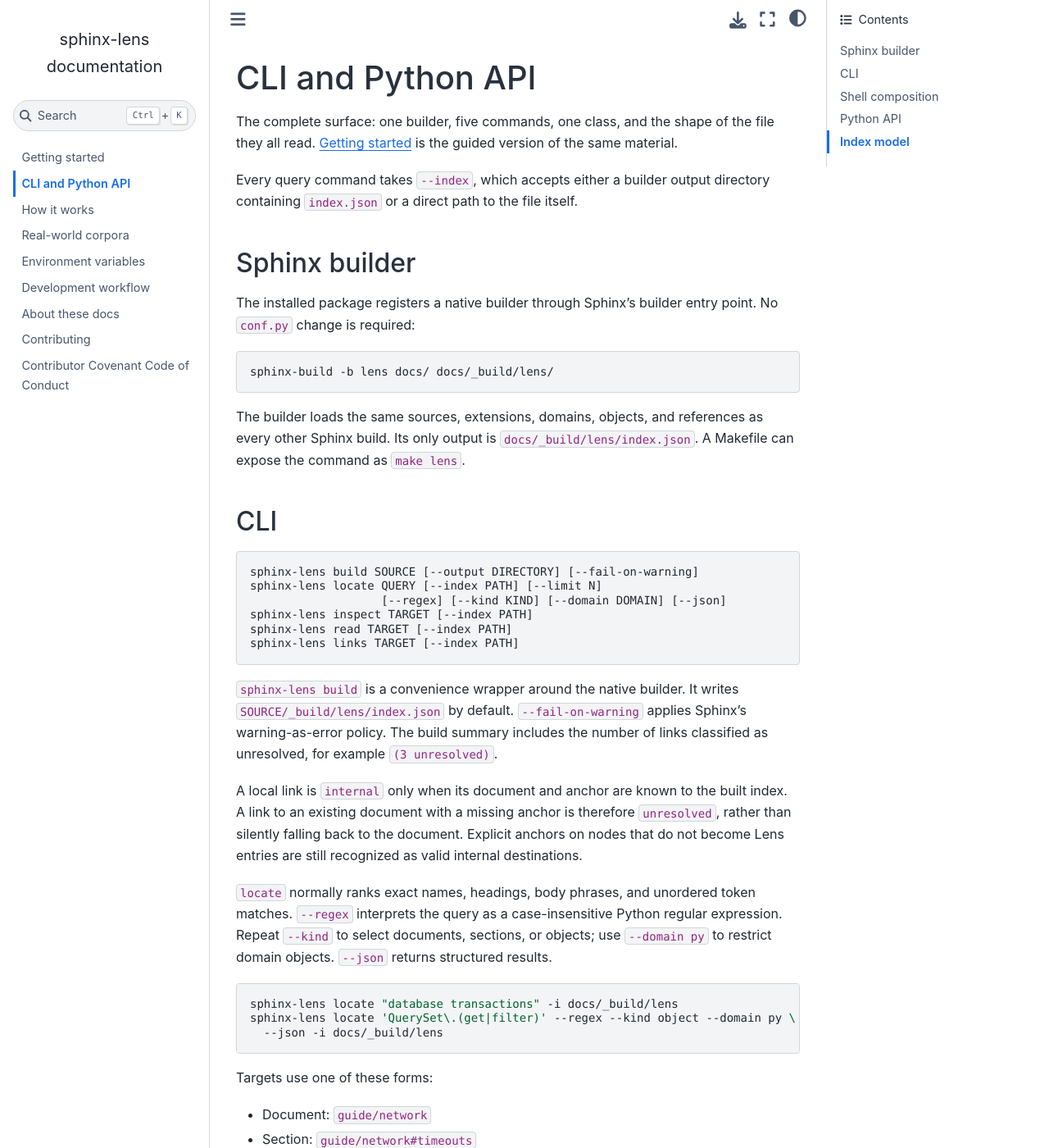
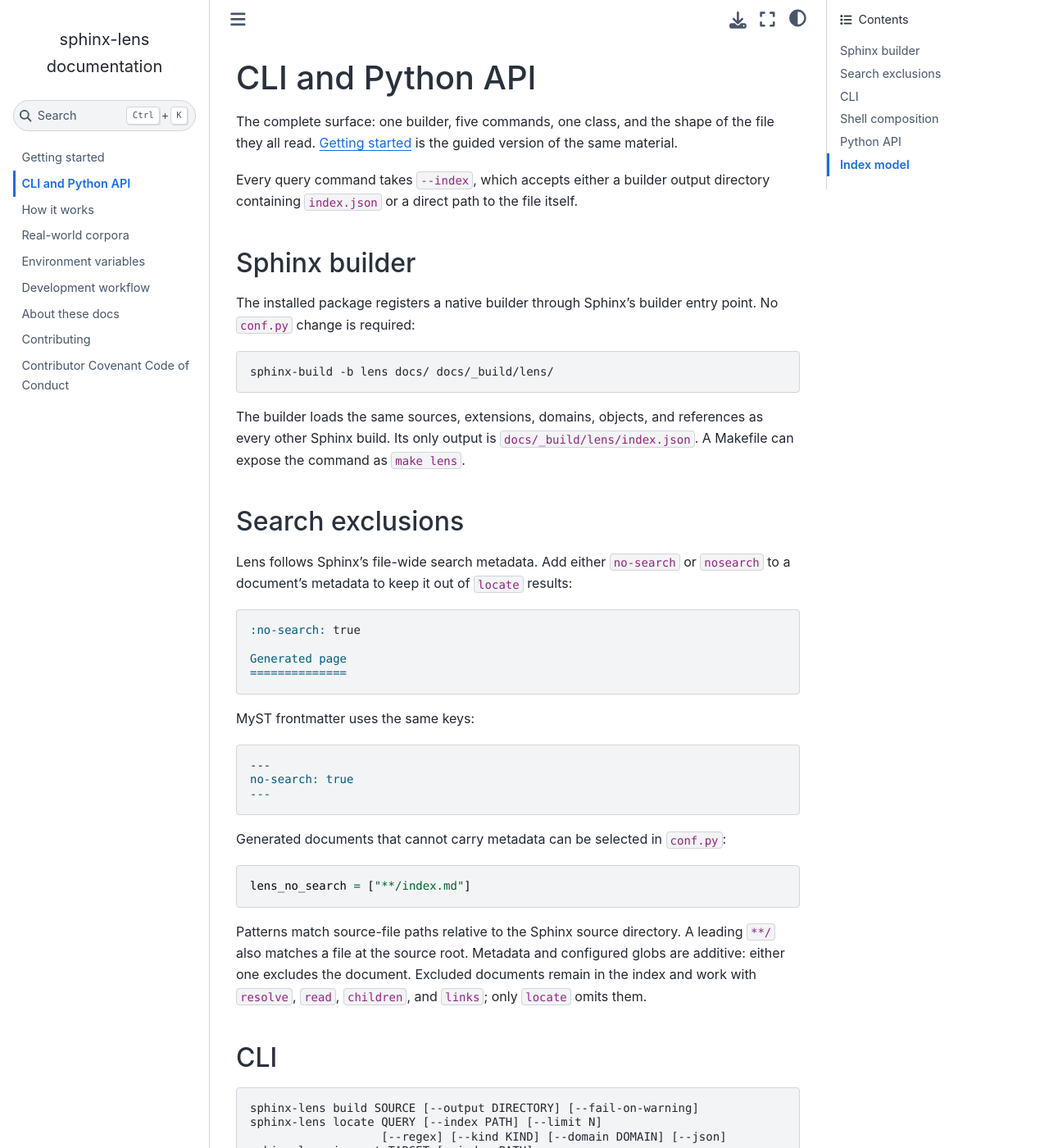
Before and after one commit to mgaitan/sphinx-lens, a Sphinx documentation site: the page built from docs/reference.md, in a window 1280 px wide and 1400 px high. Shown: the whole window at 82% size. Built offline with Sphinx 7.4.7 and the Sphinx Book theme 1.1.4, drawn with Linux system fonts in a browser that asks for light colours.

Commit message:
Allow excluding generated documents from search

````diff
--- a/docs/reference.md
+++ b/docs/reference.md
@@ -19,6 +19,39 @@
 The builder loads the same sources, extensions, domains, objects, and references
 as every other Sphinx build. Its only output is
 `docs/_build/lens/index.json`. A Makefile can expose the command as `make lens`.
+
+(search-exclusions)=
+## Search exclusions
+
+Lens follows Sphinx's file-wide search metadata. Add either `no-search` or
+`nosearch` to a document's metadata to keep it out of `locate` results:
+
+```rst
+:no-search: true
+
+Generated page
+==============
+```
+
+MyST frontmatter uses the same keys:
+
+```md
+---
+no-search: true
+---
+```
+
+Generated documents that cannot carry metadata can be selected in `conf.py`:
+
+```python
+lens_no_search = ["**/index.md"]
+```
+
+Patterns match source-file paths relative to the Sphinx source directory. A
+leading `**/` also matches a file at the source root. Metadata and configured
+globs are additive: either one excludes the document. Excluded documents remain
+in the index and work with `resolve`, `read`, `children`, and `links`; only
+`locate` omits them.
 
 ## CLI
 
````
Also changed, not shown: docs/design.md (+4 -0 lines), docs/getting_started.md (+5 -0 lines), docs/index.md (+2 -2 lines), 4 other files.
